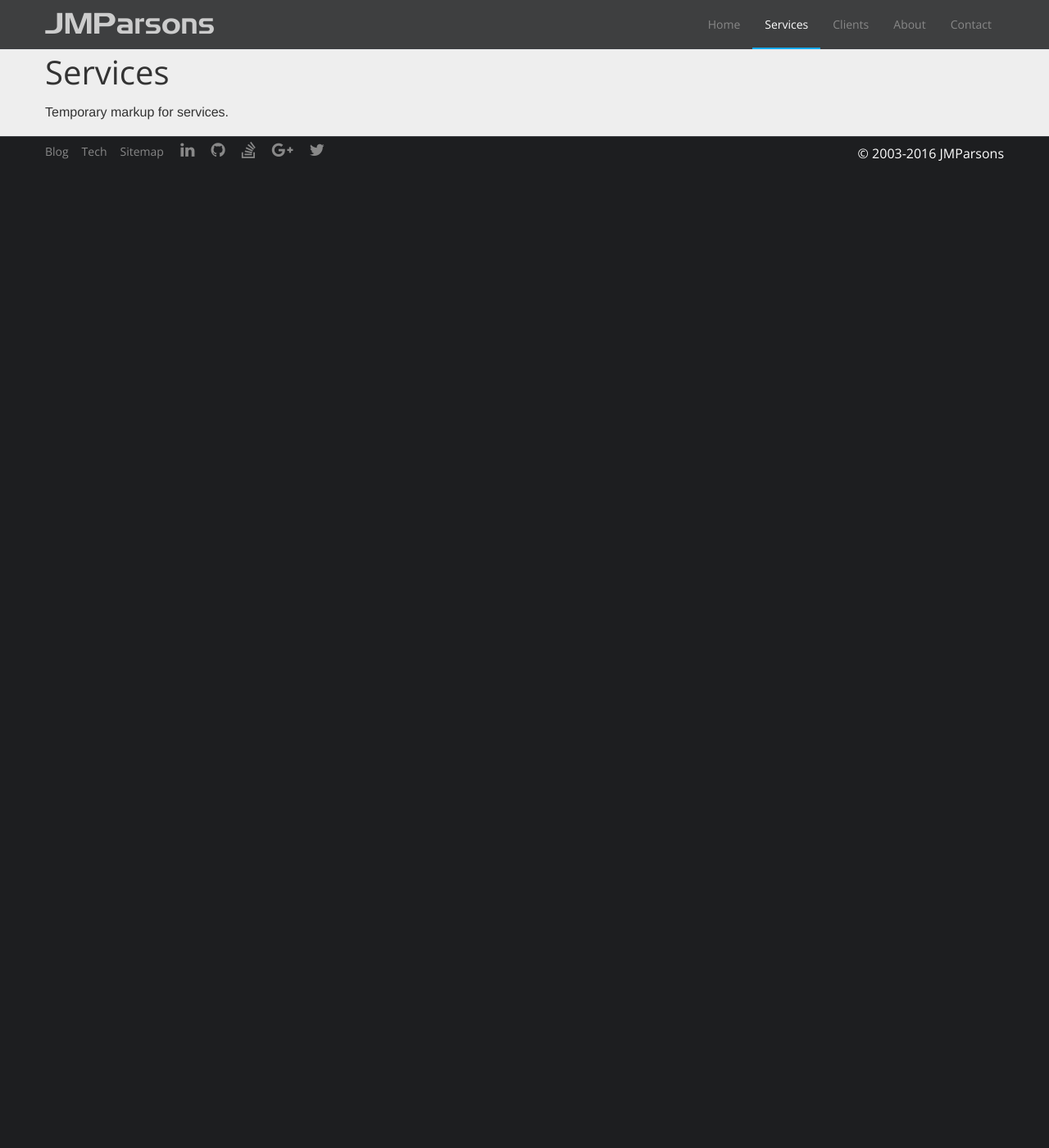
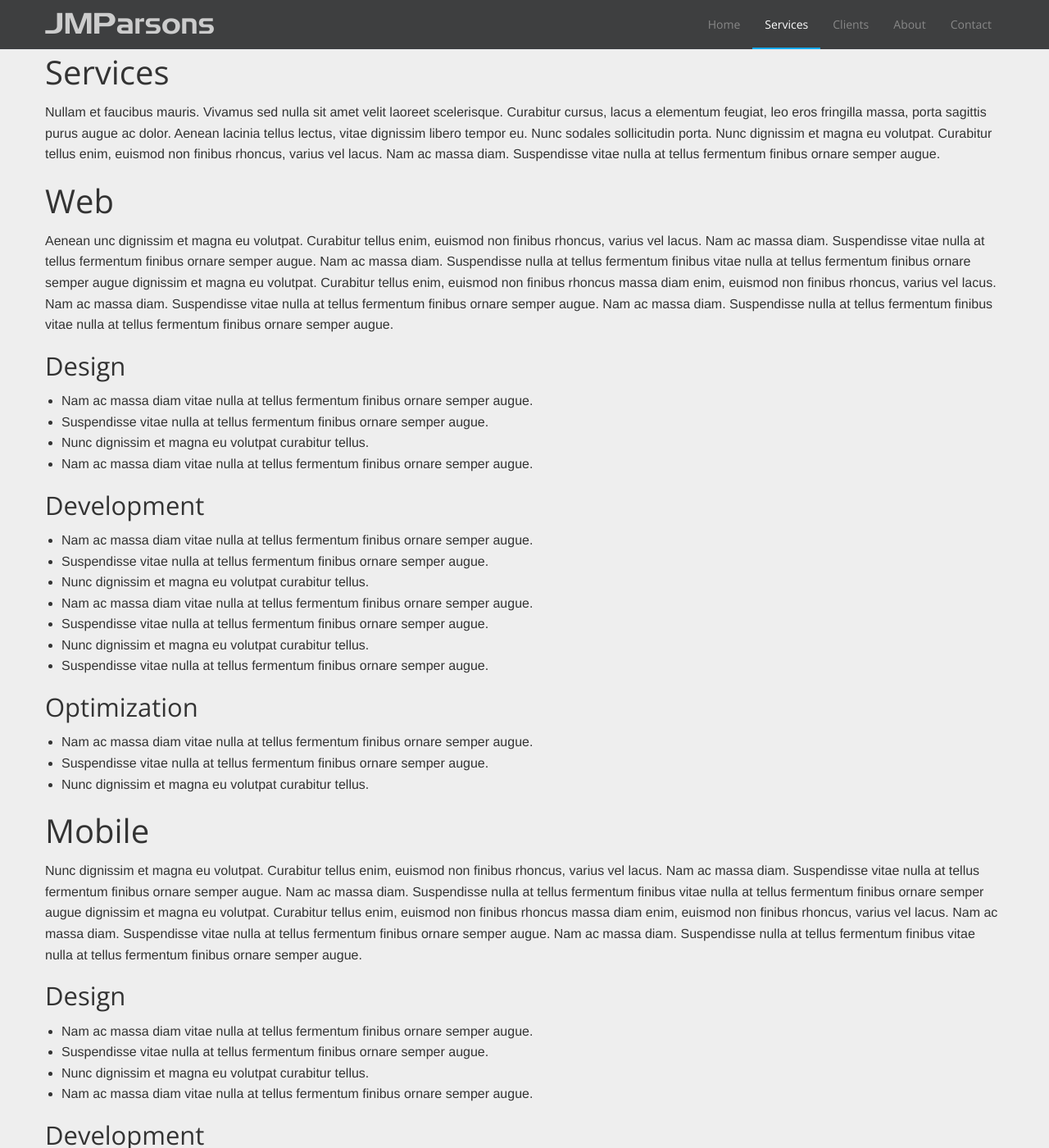
Before and after one commit to jmparsons/jmpweb-old-jekyll, a Jekyll site: the page built from services.md, in a window 1280 px wide and 1400 px high. Shown: the whole window at 82% size. Built offline with Jekyll 4.4.1, drawn with Linux system fonts in a browser that asks for light colours; some of the changed text lies outside the part shown.

Commit message:
Adding lipsum to test.

```diff
--- a/services.md
+++ b/services.md
@@ -7,4 +7,75 @@ styles:
 ---
 ## Services
 
-Temporary markup for services.
+Nullam et faucibus mauris. Vivamus sed nulla sit amet velit laoreet scelerisque.
+Curabitur cursus, lacus a elementum feugiat, leo eros fringilla massa, porta sagittis
+purus augue ac dolor. Aenean lacinia tellus lectus, vitae dignissim libero tempor eu.
+Nunc sodales sollicitudin porta. Nunc dignissim et magna eu volutpat. Curabitur tellus
+enim, euismod non finibus rhoncus, varius vel lacus. Nam ac massa diam. Suspendisse
+vitae nulla at tellus fermentum finibus ornare semper augue.
+
+## Web
+
+Aenean unc dignissim et magna eu volutpat. Curabitur tellus
+enim, euismod non finibus rhoncus, varius vel lacus. Nam ac massa diam. Suspendisse
+vitae nulla at tellus fermentum finibus ornare semper augue.
+Nam ac massa diam. Suspendisse nulla at tellus fermentum finibus
+vitae nulla at tellus fermentum finibus ornare semper augue dignissim et magna eu
+volutpat. Curabitur tellus enim, euismod non finibus rhoncus massa diam
+enim, euismod non finibus rhoncus, varius vel lacus. Nam ac massa diam. Suspendisse
+vitae nulla at tellus fermentum finibus ornare semper augue.
+Nam ac massa diam. Suspendisse nulla at tellus fermentum finibus
+vitae nulla at tellus fermentum finibus ornare semper augue.
+
+### Design
+
+- Nam ac massa diam vitae nulla at tellus fermentum finibus ornare semper augue.
+- Suspendisse vitae nulla at tellus fermentum finibus ornare semper augue.
+- Nunc dignissim et magna eu volutpat curabitur tellus.
+- Nam ac massa diam vitae nulla at tellus fermentum finibus ornare semper augue.
+
+### Development
+
+- Nam ac massa diam vitae nulla at tellus fermentum finibus ornare semper augue.
+- Suspendisse vitae nulla at tellus fermentum finibus ornare semper augue.
+- Nunc dignissim et magna eu volutpat curabitur tellus.
+- Nam ac massa diam vitae nulla at tellus fermentum finibus ornare semper augue.
+- Suspendisse vitae nulla at tellus fermentum finibus ornare semper augue.
+- Nunc dignissim et magna eu volutpat curabitur tellus.
+- Suspendisse vitae nulla at tellus fermentum finibus ornare semper augue.
+
+### Optimization
+
+- Nam ac massa diam vitae nulla at tellus fermentum finibus ornare semper augue.
+- Suspendisse vitae nulla at tellus fermentum finibus ornare semper augue.
+- Nunc dignissim et magna eu volutpat curabitur tellus.
+
+## Mobile
+
+Nunc dignissim et magna eu volutpat. Curabitur tellus
+enim, euismod non finibus rhoncus, varius vel lacus. Nam ac massa diam. Suspendisse
+vitae nulla at tellus fermentum finibus ornare semper augue.
+Nam ac massa diam. Suspendisse nulla at tellus fermentum finibus
+vitae nulla at tellus fermentum finibus ornare semper augue dignissim et magna eu
+volutpat. Curabitur tellus enim, euismod non finibus rhoncus massa diam
+enim, euismod non finibus rhoncus, varius vel lacus. Nam ac massa diam. Suspendisse
+vitae nulla at tellus fermentum finibus ornare semper augue.
+Nam ac massa diam. Suspendisse nulla at tellus fermentum finibus
+vitae nulla at tellus fermentum finibus ornare semper augue.
+
+### Design
+
+- Nam ac massa diam vitae nulla at tellus fermentum finibus ornare semper augue.
+- Suspendisse vitae nulla at tellus fermentum finibus ornare semper augue.
+- Nunc dignissim et magna eu volutpat curabitur tellus.
+- Nam ac massa diam vitae nulla at tellus fermentum finibus ornare semper augue.
+
+### Development
+
+- Nam ac massa diam vitae nulla at tellus fermentum finibus ornare semper augue.
+- Suspendisse vitae nulla at tellus fermentum finibus ornare semper augue.
+- Nunc dignissim et magna eu volutpat curabitur tellus.
+- Nam ac massa diam vitae nulla at tellus fermentum finibus ornare semper augue.
+- Suspendisse vitae nulla at tellus fermentum finibus ornare semper augue.
+- Nunc dignissim et magna eu volutpat curabitur tellus.
+- Suspendisse vitae nulla at tellus fermentum finibus ornare semper augue.
```
